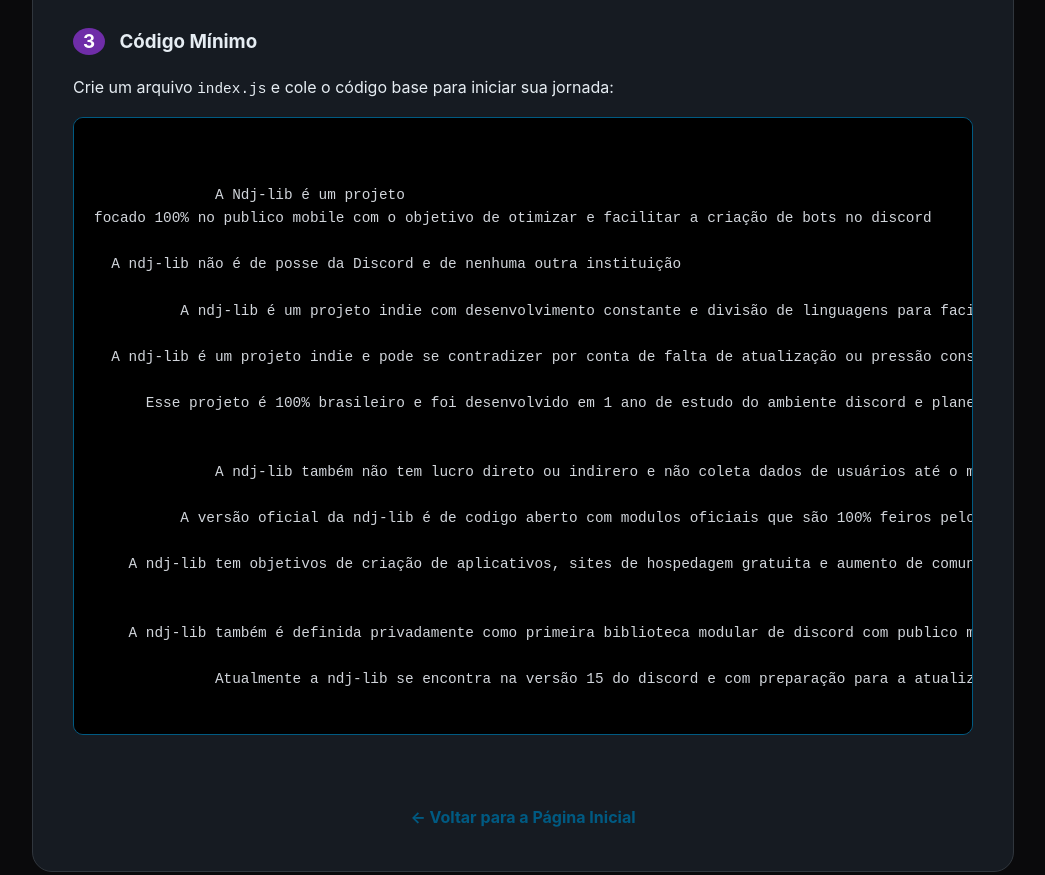
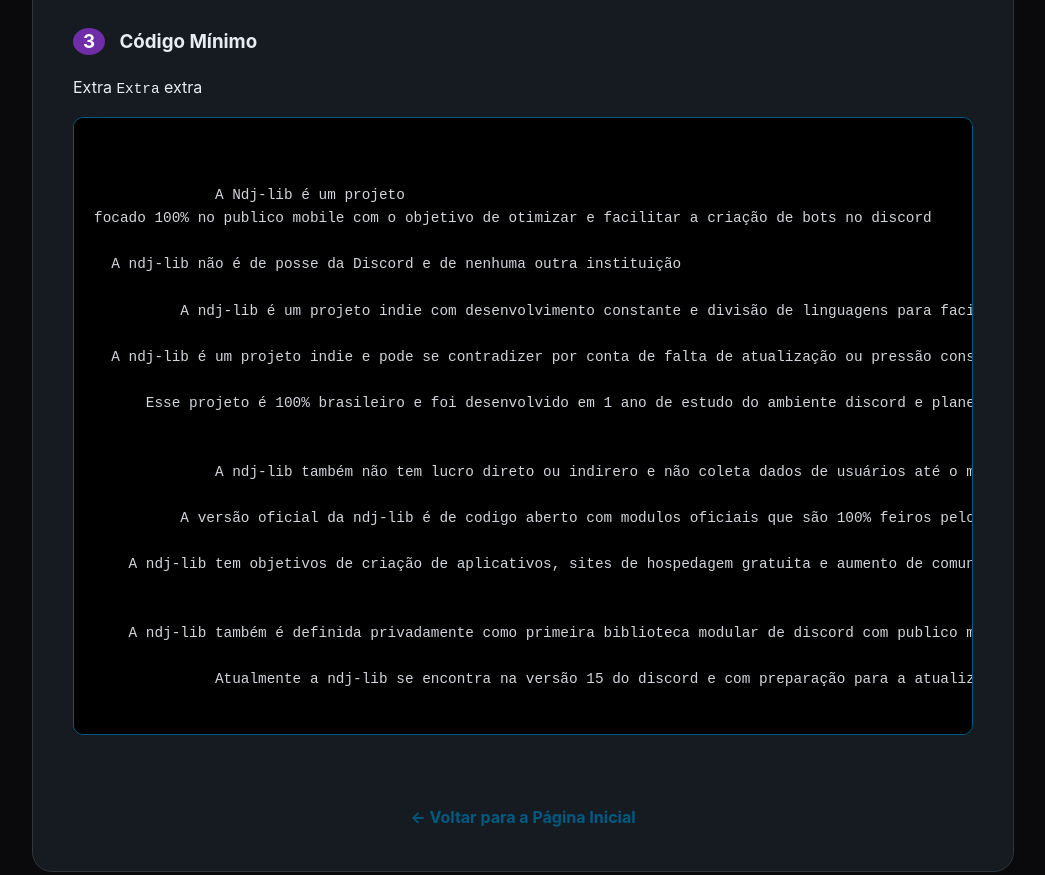
Before and after one commit to pitocoofc/Ndj-lib, a website: page explanation.html in a window 1280 px wide. Shown: the part 1087-1962 px from the top of the page, without its empty margins (117-1162 px from the left). Drawn offline with Linux system fonts and the light colour scheme.

Commit message:
Update explanation.html

```diff
--- a/explanation.html
+++ b/explanation.html
@@ -100,7 +100,7 @@
 
         <div class="step">
             <h3><span class="step-num">3</span> Código Mínimo</h3>
-            <p>Crie um arquivo <code>index.js</code> e cole o código base para iniciar sua jornada:</p>
+            <p>Extra <code>Extra</code> extra</p>
             <pre><code>
 
               A Ndj-lib é um projeto
```
